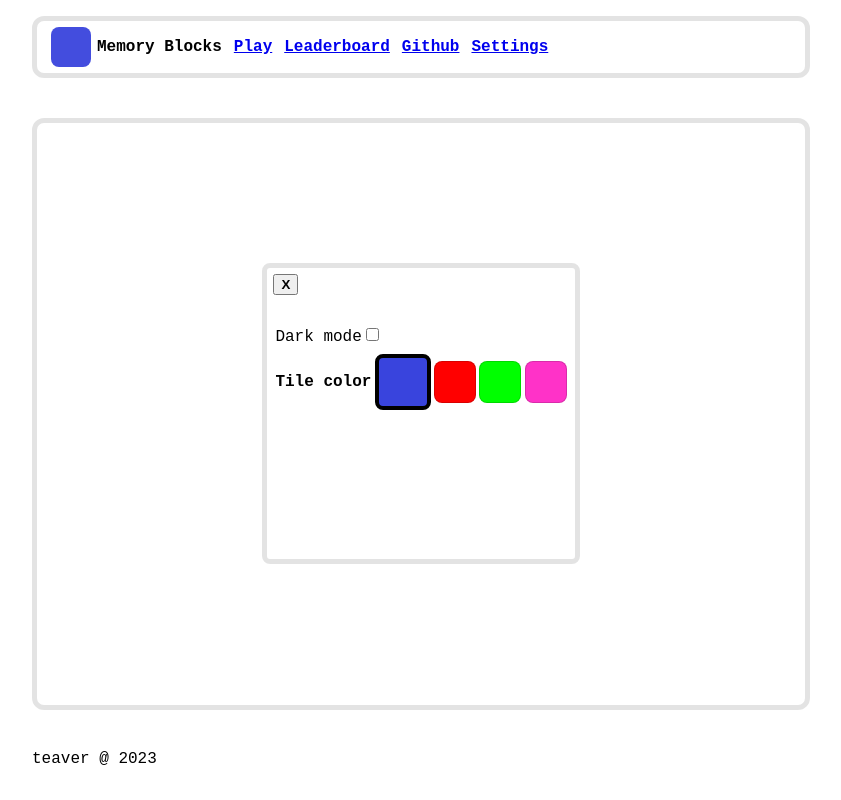
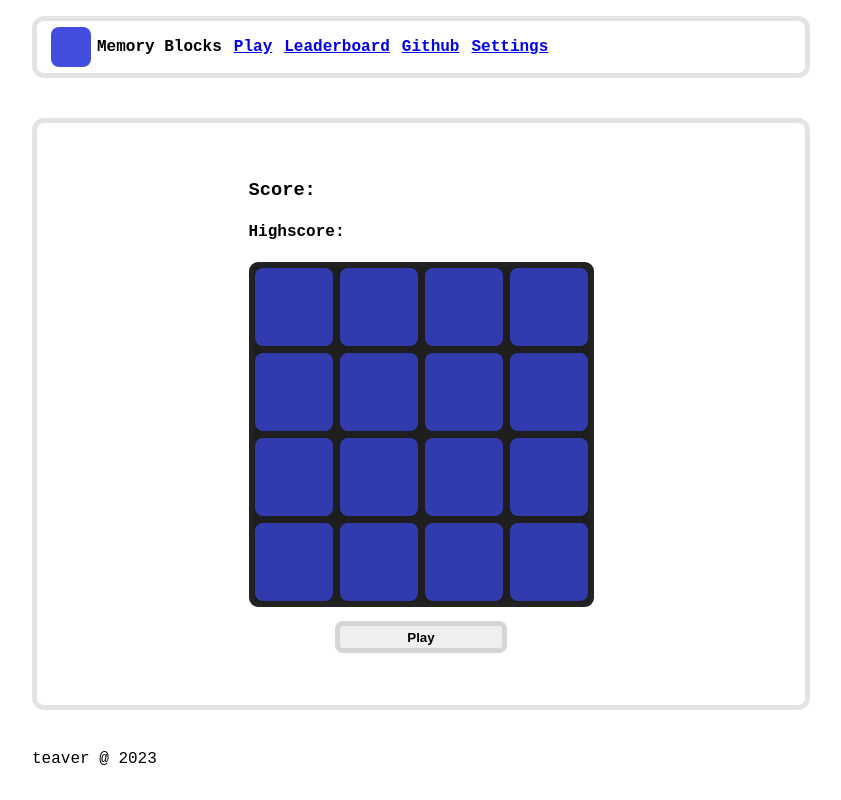
Before and after one commit to teavver/memory-blocks, a React app: page / in a window 1280 px wide. Shown: the whole page, without its empty margins (224-1065 px from the left). Built offline with nearby package versions, Linux system fonts and the light colour scheme.

Commit message:
color settings

```diff
--- a/src/components/App.js
+++ b/src/components/App.js
@@ -1,12 +1,16 @@
 import '../styles/app.css';
 import "../styles/variables.css";
 import Game from './Game';
+import Score from './Score';
 import Settings from './Settings';
+import { tile_colors } from '../utils/tile_colors';
+import updt_css_var from '../utils/updt_css_var';
+import check_setting from '../utils/check_setting';
+import load_settings from '../utils/load_settings';
 import { useEffect, useState, useRef } from 'react';
-import load_settings from '../utils/load_settings';
 
 function App() {
-  const [settingsVisible, setSettingsVisible] = useState(true)
+  const [settingsVisible, setSettingsVisible] = useState(false)
 
   const isFirstRender = useRef(true)
 
@@ -15,6 +19,11 @@ function App() {
     if (isFirstRender.current) {
       isFirstRender.current = false;
       load_settings()
+      if(check_setting("TILE_COLOR_ID") === true){
+        const color_id = localStorage.getItem("TILE_COLOR_ID")
+        const settings_user_color = tile_colors[color_id]
+        updt_css_var("--tile_color",settings_user_color)
+      }
       return;
     }
   }, [])
@@ -64,9 +73,12 @@ function App() {
             <Settings />
             </div>
             :
+            <>
             <div className='game-ctn'>
+            <Score />
             <Game />
             </div>
+            </>
           }
       </div>
       <div className='footer'>
--- a/src/components/Score.js
+++ b/src/components/Score.js
@@ -1,7 +1,8 @@
 const Score = (props) => {
     return(
         <div className="game-score-text">
-            <h3>{props.score}</h3>
+            <h3>Score: {props.score}</h3>
+            <h4>Highscore: {props.highscore}</h4>
         </div>
     )
 }
--- a/src/components/Settings.js
+++ b/src/components/Settings.js
@@ -1,34 +1,51 @@
-import toggle_setting from "../utils/toggle_setting";
+import update_settings from "../utils/update_settings";
+import toggle_local_storage_setting from "../utils/toggle_local_storage_setting";
+import bool_setting from "../utils/bool_setting";
+import check_setting from "../utils/check_setting";
 import { useEffect } from "react";
-import bool_setting from "../utils/bool_setting";
-import update_settings from "../utils/update_settings";
+import { tile_colors } from "../utils/tile_colors";
 import "../styles/settings.css";
 
 const Settings = () => {
-
-    const settings_tile_color_palette = {
-        1: "57, 68, 221",
-        2: "255, 0, 0",
-        3: "0, 255, 0",
-        4: "255, 50, 200",
-    }
 
     // Check the checkbox if dark mode is ON in localstorage
     useEffect(() => {
         if(bool_setting("DARK_MODE")){
             document.getElementById("dark_mode_checkbox").checked = true
         }
+        if(check_setting("TILE_COLOR_ID")){
+            clear_tile_colorpickers()
+            var color_elements = document.querySelectorAll(".settings-tile-colorpicker")
+            const color_id = localStorage.getItem("TILE_COLOR_ID")
+            color_elements[color_id-1].classList.add("selected-color")
+
+            // Update color on render
+            console.log(tile_colors[color_id])
+            document.documentElement.style.setProperty("--tile_color",tile_colors[color_id])
+        }
     },[])
 
     const settings_dark_mode_toggle = () => {
         var body = document.body
         body.classList.toggle("dark-mode")
-        toggle_setting("DARK_MODE")
-        console.log("toggling dark-mode")
+        toggle_local_storage_setting("DARK_MODE")
     }
 
     const settings_tile_color_change = (id) => {
-        update_settings("--tile_color",`${settings_tile_color_palette[id]}`)
+        update_settings("--tile_color",`${tile_colors[id]}`)
+        localStorage.setItem("TILE_COLOR_ID",id)
+        // Clear all colors
+        clear_tile_colorpickers()
+        // Apply to the color selected
+        var tile_color_elements = document.querySelectorAll(".settings-tile-colorpicker")
+        tile_color_elements[id-1].classList.add("selected-color")
+    }
+
+    const clear_tile_colorpickers = () => {
+        var tile_color_elements = document.querySelectorAll(".settings-tile-colorpicker")
+        for (let i = 0; i < tile_color_elements.length; i++) {
+            tile_color_elements[i].classList.remove("selected-color")
+        }
     }
 
     return(
@@ -41,7 +58,7 @@ const Settings = () => {
                 <li>
                     <div className="settings-tile-colorpicker-ctn">
                         <p>Tile color</p>
-                    <div onClick={ () => settings_tile_color_change(1) } className="settings-tile-colorpicker settings-tile-colorpicker-selected" id="settings-tile-color-1"></div>
+                        <div onClick={ () => settings_tile_color_change(1) } className="settings-tile-colorpicker selected-color" id="settings-tile-color-1"></div>
                         <div onClick={ () => settings_tile_color_change(2) } className="settings-tile-colorpicker" id="settings-tile-color-2"></div>
                         <div onClick={ () => settings_tile_color_change(3) } className="settings-tile-colorpicker" id="settings-tile-color-3"></div>
                         <div onClick={ () => settings_tile_color_change(4) } className="settings-tile-colorpicker" id="settings-tile-color-4"></div>
--- a/src/styles/Settings.css
+++ b/src/styles/Settings.css
@@ -25,7 +25,7 @@
     border: 1px solid rgba(0,0,0,0.15);
 }
 
-.settings-tile-colorpicker-selected {
+.selected-color {
     padding: 4px;
     border: 4px solid black;
 }
--- a/src/styles/variables.css
+++ b/src/styles/variables.css
@@ -2,7 +2,7 @@
     --tile_color_default: 57, 68, 221;
     --tile_color: 57, 68, 221;
     --tile_color_1: 57, 68, 221;
-    --tile_color_2: 255, 0, 0;
+    --tile_color_2: 255, 255, 0;
     --tile_color_3: 0, 255, 0;
     --tile_color_4: 255, 50, 200;
     --dark_mode_bg: 34, 40, 49;
--- a/src/utils/load_settings.js
+++ b/src/utils/load_settings.js
@@ -1,9 +1,8 @@
-import check_setting from "./check_setting";
-import update_settings from "./update_settings";
+import bool_setting from "./bool_setting"
 
 const load_settings = () => {
     // Check for dark mode first and apply
-    if(localStorage.getItem("DARK_MODE") === "true"){
+    if(bool_setting("DARK_MODE") === true){
         var element = document.body
         element.classList.add("dark-mode")
         if(document.getElementById("dark_mode_checkbox")){
@@ -12,7 +11,7 @@ const load_settings = () => {
     }
     // Eval all other settings
     for (var i = 0; i < localStorage.length; i++){
-        console.log(localStorage.getItem("DARK_MODE"))
+        // console.log(localStorage.getItem())
     }
 }
 
--- /dev/null
+++ b/src/utils/tile_colors.js
@@ -0,0 +1,6 @@
+export const tile_colors = {
+    1: "57, 68, 221",
+    2: "255, 255, 0",
+    3: "0, 255, 0",
+    4: "255, 50, 200",
+}
--- a/src/utils/toggle_setting.js
+++ b/src/utils/toggle_local_storage_setting.js
@@ -1,4 +1,4 @@
-const toggle_setting = (setting_type) => {
+const toggle_local_storage_setting = (setting_type) => {
     if(localStorage.getItem(setting_type) === "true"){
         localStorage.setItem(setting_type, "false")
         return
@@ -9,4 +9,4 @@ const toggle_setting = (setting_type) => {
     }
 }
 
-export default toggle_setting
+export default toggle_local_storage_setting
--- /dev/null
+++ b/src/utils/updt_css_var.js
@@ -0,0 +1,6 @@
+const updt_css_var = (css_var, new_value) => {
+    var root = document.documentElement
+    root.style.setProperty(css_var, new_value)
+}
+
+export default updt_css_var
```
Lines whose indentation alone changed are shown as unchanged.
